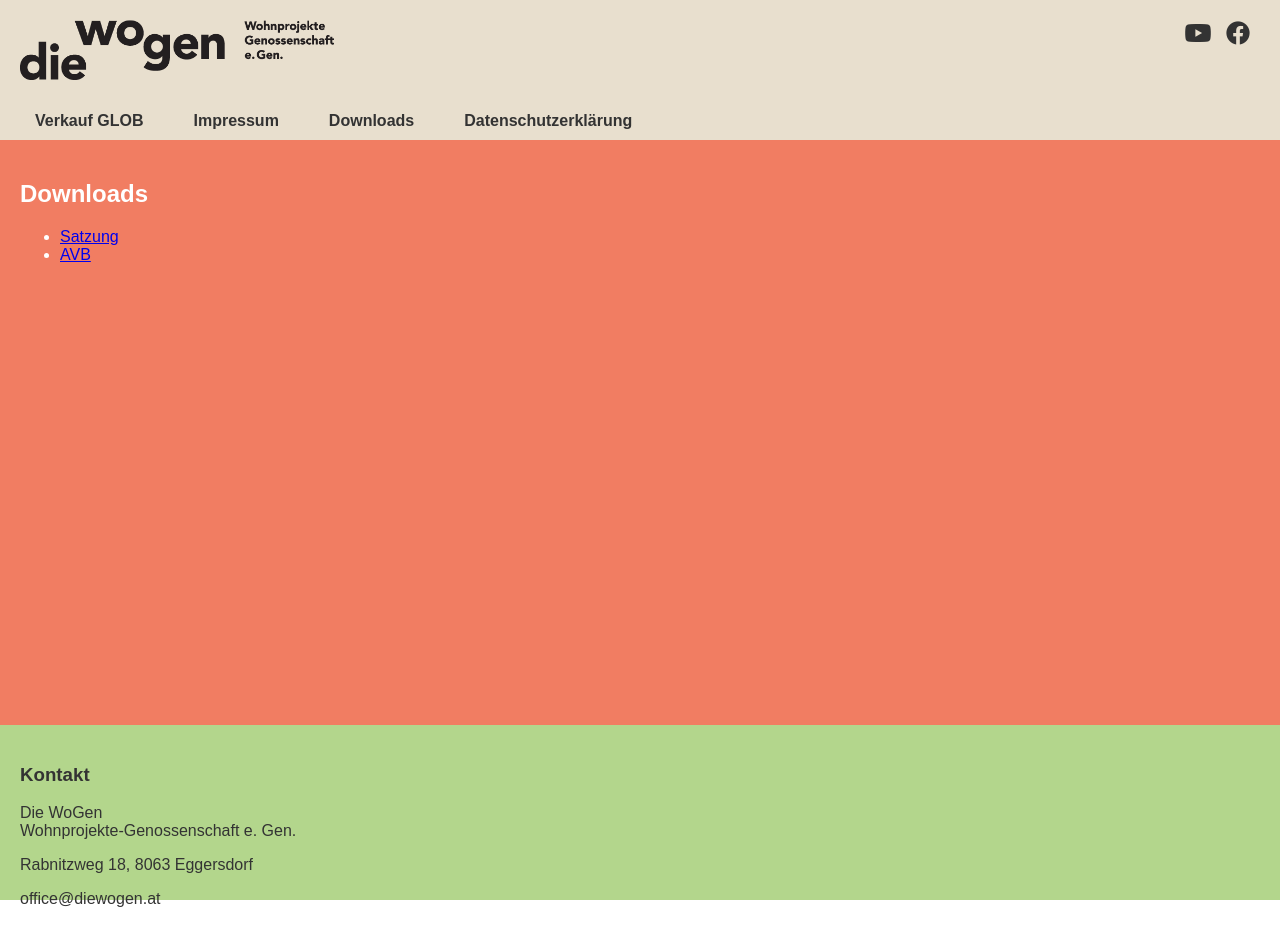
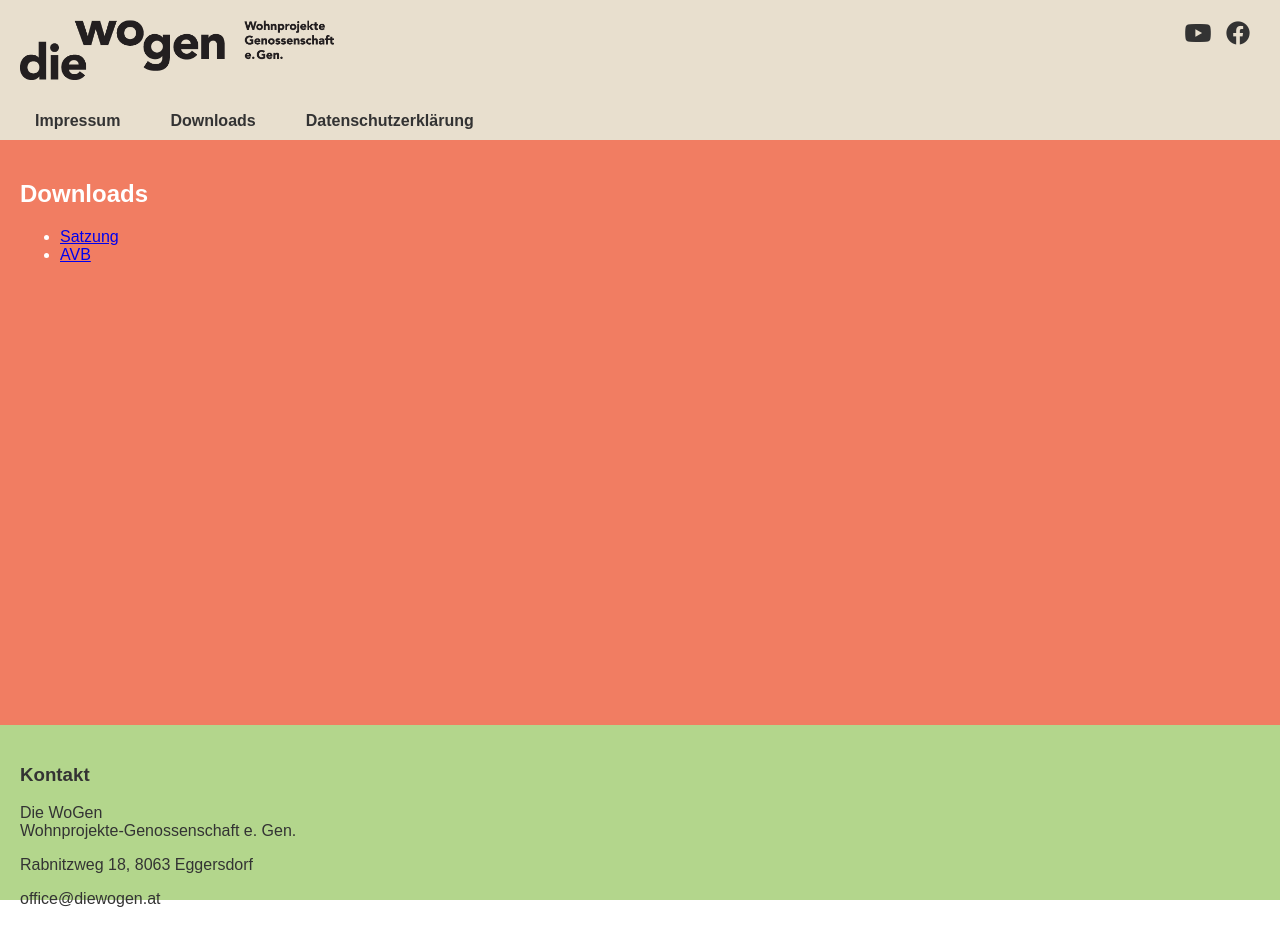
Before and after one commit to diewogen/diewogen.github.io, a Jekyll site: the page built from downloads.html, in a window 1280 px wide. Built offline with Jekyll 4.4.1, drawn with Linux system fonts in a browser that asks for light colours.

Commit message:
Update default.html

```diff
--- a/_layouts/default.html
+++ b/_layouts/default.html
@@ -30,7 +30,6 @@
     <!-- Navigation Menu -->
     <nav class="main-menu">
       <ul>
-        <li><a href="{{ site.baseurl }}/glob">Verkauf GLOB</a></li>
         <li><a href="{{ site.baseurl }}/impressum">Impressum</a></li>
         <li><a href="{{ site.baseurl }}/downloads">Downloads</a></li>
         <li><a href="{{ site.baseurl }}/datenschutz">Datenschutzerklärung</a></li>
@@ -41,10 +40,7 @@
   <main class="page-content">
     <div class="content-inner">
       {% if page.url == "/" %}
-      <a href="https://www.willhaben.at/iad/immobilien/d/grundstuecke/burgenland/eisenstadt/baugrundstueck-projektplanung-eisenstadt-an-fussgaengerzone-historische-altstadt-gegenueber-haydenkirche-bergkirche-suedlicher-weitblick-nach-ungarn-1930854109/">Announce</a>
-      <a href="{{ site.baseurl }}/assets/documents/Steckbrief GLOB.pdf">
-        <img src="{{ '/assets/documents/Steckbrief-0.png' | relative_url }}" alt="Main Image" class="main-image">
-      </a>
+        <img src="{{ '/assets/images/koowo.jpg' | relative_url }}" alt="Main Image" class="main-image">
       {% endif %}
       {{ content }}
     </div>
```
